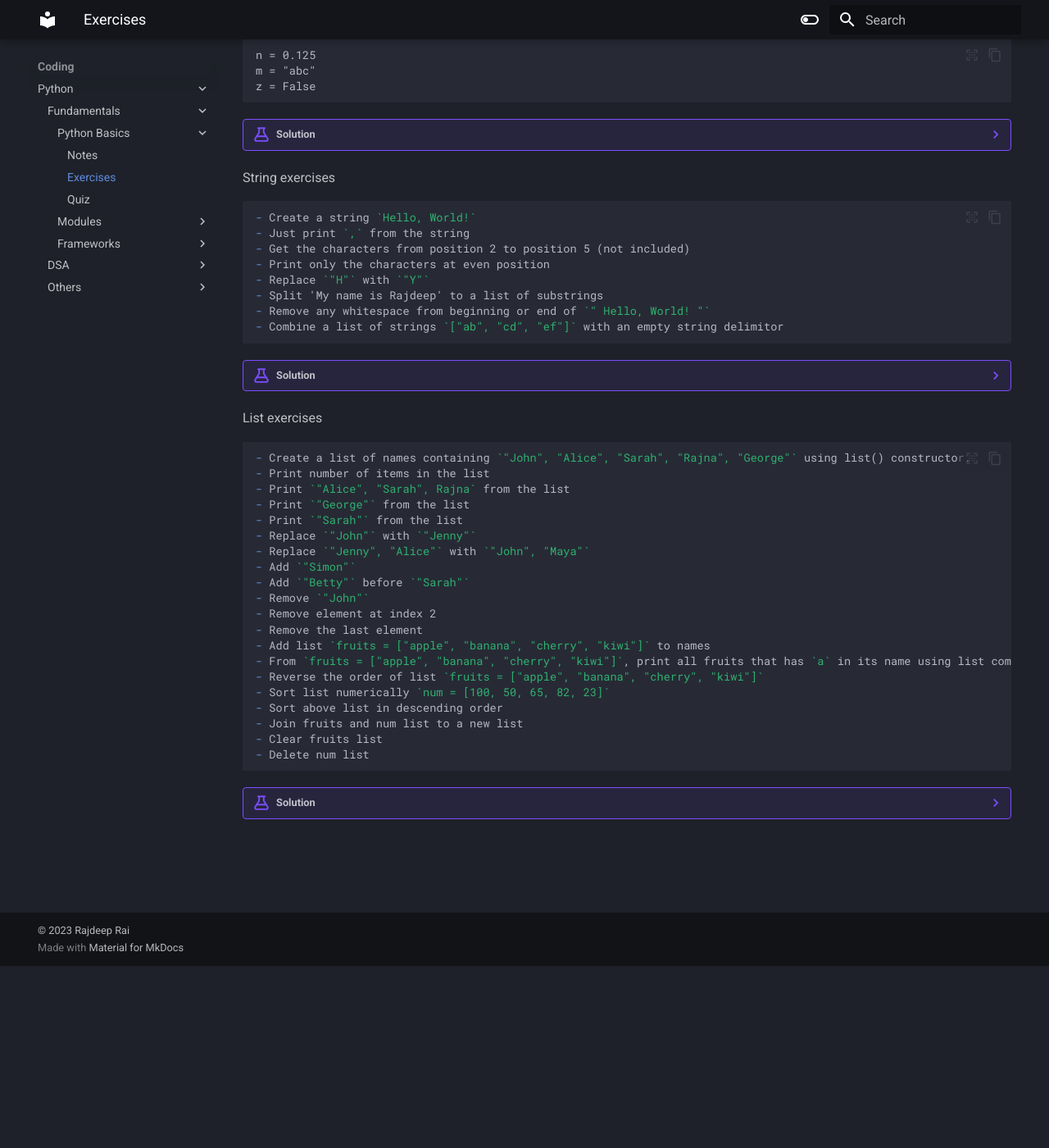
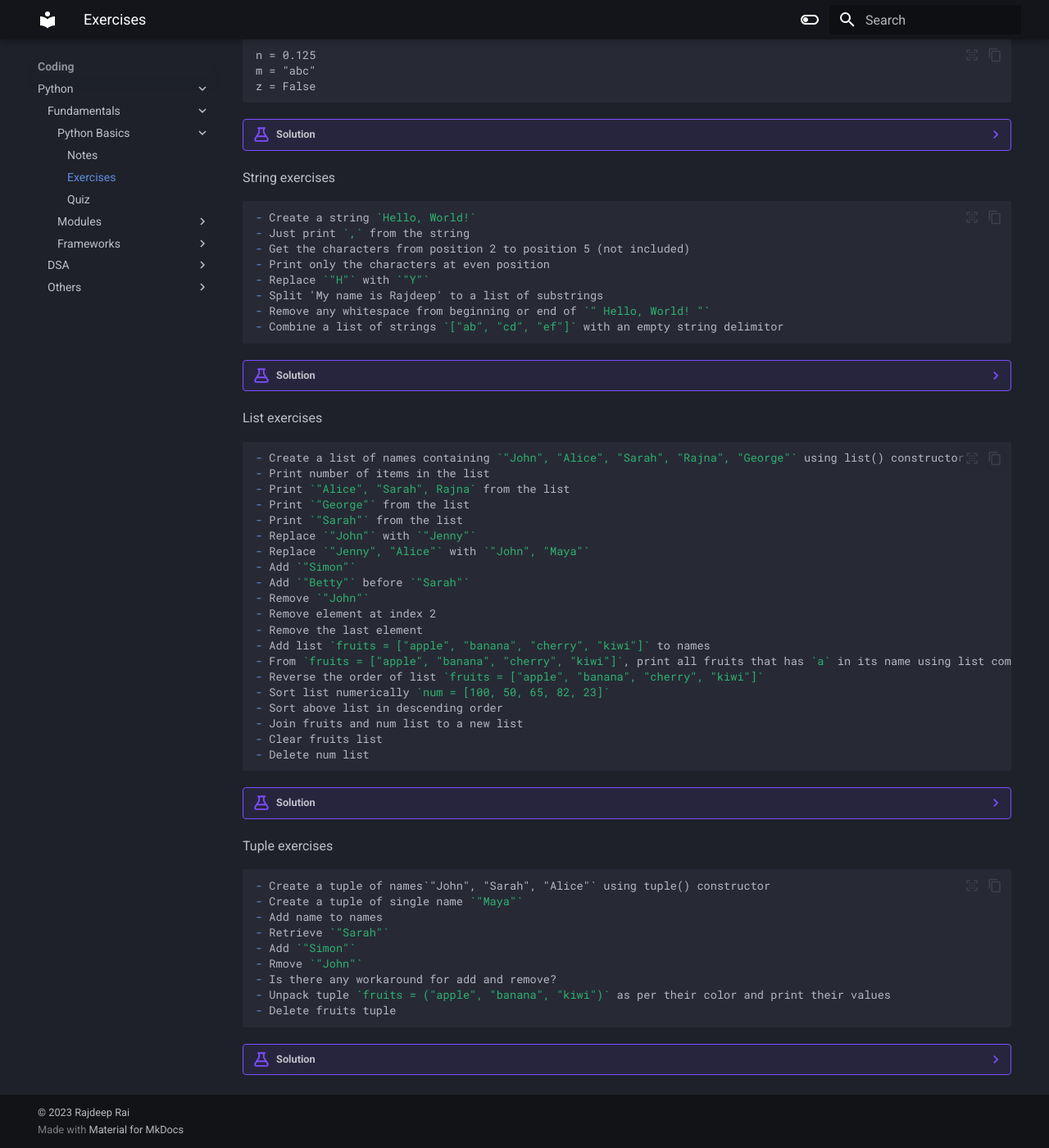
Before and after one commit to rajdyp/study-decks, an MkDocs documentation site: the page built from docs/python/fundamentals/python_exercises.md, in a window 1280 px wide and 1400 px high, scrolled down 222 px. Shown: the whole window at 82% size. Built offline with MkDocs 1.6.1 and Material for MkDocs 9.7.7, drawn with Linux system fonts in a browser that asks for light colours.

Commit message:
Update python_exercises.md

````diff
--- a/docs/python/fundamentals/python_exercises.md
+++ b/docs/python/fundamentals/python_exercises.md
@@ -76,7 +76,7 @@ String exercises
 List exercises
 
 ``` md
-- Create a list of names containing `"John", "Alice", "Sarah", "Rajna", "George"` using list() constructor.
+- Create a list of names containing `"John", "Alice", "Sarah", "Rajna", "George"` using list() constructor
 - Print number of items in the list
 - Print `"Alice", "Sarah", Rajna` from the list
 - Print `"George"` from the list
@@ -219,3 +219,75 @@ List exercises
     ```
 
 <!-- end of question -->
+
+
+Tuple exercises
+
+``` md
+- Create a tuple of names`"John", "Sarah", "Alice"` using tuple() constructor
+- Create a tuple of single name `"Maya"`
+- Add name to names
+- Retrieve `"Sarah"`
+- Add `"Simon"`
+- Rmove `"John"`
+- Is there any workaround for add and remove?
+- Unpack tuple `fruits = ("apple", "banana", "kiwi")` as per their color and print their values
+- Delete fruits tuple
+```
+
+??? example annotate "Solution"
+
+    ``` py
+    print('\n1. Create a tuple of names`"John", "Sarah", "Alice"` using tuple() constructor\n')
+    names = tuple(("John", "Sarah", "Alice"))
+    print(names)
+
+
+    print('\n2. Create a tuple of single name `"Maya"`\n')
+    name = ("Maya",)
+    print(name)
+
+
+    print('\n3. Add name to names\n')
+    names += name
+    print(names)
+
+
+    print('\n4. Retrieve `"Sarah"`\n')
+    print(names[1])
+
+
+    print('\n5. Add `"Simon"``\n')
+    print("Cannot add items to a Tuple as it is immutable\n")
+
+
+    print('\n6. Rmove `"John"`\n')
+    print("Cannot remove items from a Tuple as it is immutable\n")
+
+
+    print('\nIs there any workaround for add and remove?\n')
+    print(names)
+    names = list(names)
+    names.append("Simon")
+    print(tuple(names))
+
+    names = list(names)
+    names.remove("Simon")
+    print(tuple(names))
+
+
+    print('\n7. Unpack tuple `fruits = ("apple", "banana", "cherry")` as per their color and print their values\n')
+    fruits = ("apple", "banana", "cherry")
+    green, yellow, red = fruits
+    print(f"Green : {green}")
+    print(f"Yellow : {yellow}")
+    print(f"Red : {red}")
+
+
+    print('\n8. Delete fruits tuple\n')
+    print(fruits)
+    del fruits
+    print(fruits)
+    ```
+
+<!-- end of question -->
````
